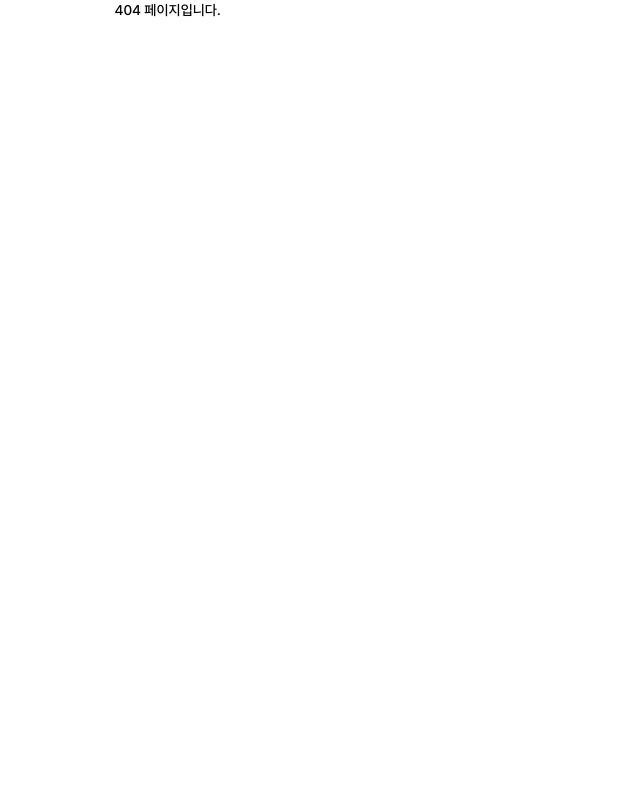
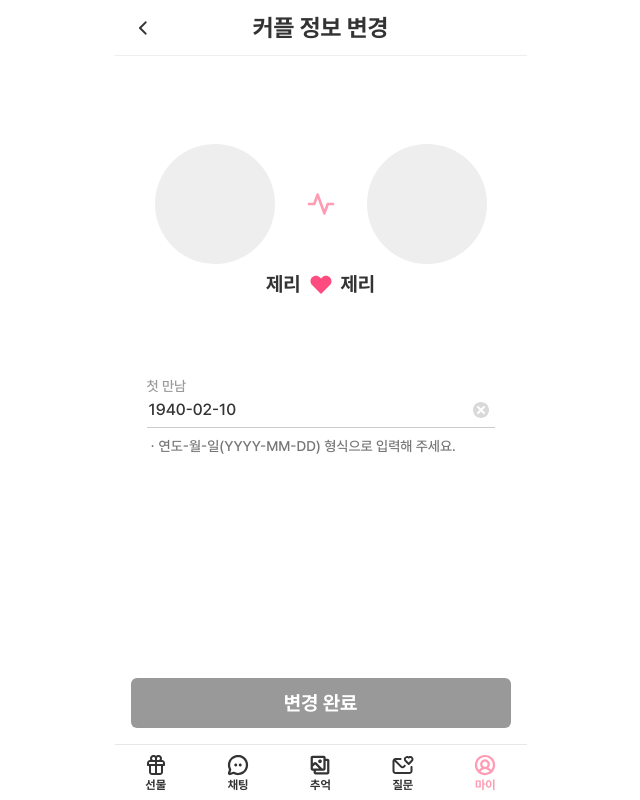
Before and after one commit to LoFin-official/LoFin-FE, a Next.js app: page /my-page/profile/couple-edit in a window 1280 px wide. Before the commit this address had no page. Shown: the whole page, without its empty margins (312-952 px from the left). Built offline with nearby package versions, Linux system fonts and the light colour scheme.

Commit message:
🌟 Feat : 마이 페이지(프로필) - 마크업 완료

```diff
--- /dev/null
+++ b/src/pages/my-page/profile/couple-edit.tsx
@@ -0,0 +1,88 @@
+import BottomBar from '@/components/shared/BottomBar';
+import Button from '@/components/shared/Button';
+import Header from '@/components/shared/Header';
+import Input from '@/components/shared/Input';
+import ProfileItem from '@/components/shared/ProfileItem';
+import { useRouter } from 'next/router';
+import React, { ReactNode, useState } from 'react';
+
+export default function CoupleSinceEditPage() {
+  const router = useRouter();
+
+  const initialData = {
+    coupleSince: '1940-02-10',
+  };
+
+  const [formData, setFormData] = useState(initialData);
+
+  const isValidDate = (dateString: string) => {
+    if (!/^\d{4}-\d{2}-\d{2}$/.test(dateString)) return false;
+    const [year, month, day] = dateString.split('-').map(Number);
+    const date = new Date(year, month - 1, day);
+    return date.getFullYear() === year && date.getMonth() === month - 1 && date.getDate() === day;
+  };
+
+  const isValidBirth = /^\d{4}-\d{2}-\d{2}$/.test(formData.coupleSince) && isValidDate(formData.coupleSince);
+
+  // 변경 여부 체크
+  const isChanged = formData.coupleSince.trim() !== initialData.coupleSince;
+
+  const isComplete = isValidBirth && isChanged;
+
+  const formatBirthInput = (value: string) => {
+    const digits = value.replace(/\D/g, '').slice(0, 8);
+    const parts = [digits.slice(0, 4), digits.slice(4, 6), digits.slice(6, 8)].filter(Boolean);
+    return parts.join('-');
+  };
+
+  const handleChange = (e: React.ChangeEvent<HTMLInputElement>) => {
+    const { name, value } = e.target;
+    const newValue = name === 'coupleSince' ? formatBirthInput(value) : value;
+
+    setFormData((prev) => ({
+      ...prev,
+      [name]: newValue,
+    }));
+  };
+
+  const handleProfile = () => {
+    if (isComplete) {
+      // 변경된 경우에만 동작
+      router.push('/my-page/profile');
+    }
+  };
+
+  return (
+    <div className='flex flex-col justify-between min-h-[calc(100vh-112px)] pt-16 items-center'>
+      <div className='flex flex-col gap-16 items-center'>
+        <ProfileItem />
+        <div className='flex flex-col gap-8'>
+          <Input
+            width={'348px'}
+            label='첫 만남'
+            placeholder='1940. 02. 10.'
+            helperText='ㆍ연도-월-일(YYYY-MM-DD) 형식으로 입력해 주세요.'
+            name='coupleSince'
+            maxLength={10}
+            value={formData.coupleSince}
+            onChange={handleChange}
+          />
+        </div>
+      </div>
+      <div className='mt-16'>
+        <Button isComplete={isComplete} onClick={handleProfile} className='mb-4'>
+          변경 완료
+        </Button>
+      </div>
+    </div>
+  );
+}
+
+CoupleSinceEditPage.getLayout = (page: ReactNode) => {
+  return (
+    <>
+      <Header>커플 정보 변경</Header>
+      <BottomBar>{page}</BottomBar>
+    </>
+  );
+};
--- /dev/null
+++ b/src/pages/my-page/profile/edit.tsx
@@ -0,0 +1,101 @@
+import BottomBar from '@/components/shared/BottomBar';
+import Button from '@/components/shared/Button';
+import Header from '@/components/shared/Header';
+import Input from '@/components/shared/Input';
+import { useRouter } from 'next/router';
+import React, { ReactNode, useState } from 'react';
+
+export default function ProfileEditPage() {
+  const router = useRouter();
+
+  const initialData = {
+    nickname: '제리',
+    birth: '1940-02-10',
+  };
+
+  const [formData, setFormData] = useState(initialData);
+
+  const isOnlyConsonantsOrVowels = /^[ㄱ-ㅎㅏ-ㅣ]+$/.test(formData.nickname.trim());
+  const isValidNickname = formData.nickname.trim().length >= 2 && formData.nickname.trim().length <= 8 && !isOnlyConsonantsOrVowels;
+
+  const isValidDate = (dateString: string) => {
+    if (!/^\d{4}-\d{2}-\d{2}$/.test(dateString)) return false;
+    const [year, month, day] = dateString.split('-').map(Number);
+    const date = new Date(year, month - 1, day);
+    return date.getFullYear() === year && date.getMonth() === month - 1 && date.getDate() === day;
+  };
+
+  const isValidBirth = /^\d{4}-\d{2}-\d{2}$/.test(formData.birth) && isValidDate(formData.birth);
+
+  // 변경 여부 체크
+  const isChanged = formData.nickname.trim() !== initialData.nickname || formData.birth.trim() !== initialData.birth;
+
+  const isComplete = isValidNickname && isValidBirth && isChanged;
+
+  const formatBirthInput = (value: string) => {
+    const digits = value.replace(/\D/g, '').slice(0, 8);
+    const parts = [digits.slice(0, 4), digits.slice(4, 6), digits.slice(6, 8)].filter(Boolean);
+    return parts.join('-');
+  };
+
+  const handleChange = (e: React.ChangeEvent<HTMLInputElement>) => {
+    const { name, value } = e.target;
+    const newValue = name === 'birth' ? formatBirthInput(value) : value;
+
+    setFormData((prev) => ({
+      ...prev,
+      [name]: newValue,
+    }));
+  };
+
+  const handleProfile = () => {
+    if (isComplete) {
+      // 변경된 경우에만 동작
+      router.push('/my-page/profile');
+    }
+  };
+
+  return (
+    <div className='flex flex-col justify-between min-h-[calc(100vh-112px)] pt-16 items-center'>
+      <div className='flex flex-col gap-16 items-center'>
+        <div className='w-[150px] h-[150px] bg-[#CCCCCC] rounded-full'></div>
+        <div className='flex flex-col gap-8'>
+          <Input
+            width={'348px'}
+            label='닉네임'
+            placeholder='제리'
+            helperText='ㆍ닉네임은 최소 두 글자, 최대 여덟 글자까지 작성 가능합니다.'
+            name='nickname'
+            maxLength={8}
+            value={formData.nickname}
+            onChange={handleChange}
+          />
+          <Input
+            width={'348px'}
+            label='생년월일'
+            placeholder='1940. 02. 10.'
+            helperText='ㆍ연도-월-일(YYYY-MM-DD) 형식으로 입력해 주세요.'
+            name='birth'
+            maxLength={10}
+            value={formData.birth}
+            onChange={handleChange}
+          />
+        </div>
+      </div>
+      <div className='mt-16'>
+        <Button isComplete={isComplete} onClick={handleProfile} className='mb-4'>
+          변경 완료
+        </Button>
+      </div>
+    </div>
+  );
+}
+
+ProfileEditPage.getLayout = (page: ReactNode) => {
+  return (
+    <>
+      <Header>프로필 변경</Header>
+      <BottomBar>{page}</BottomBar>
+    </>
+  );
+};
--- a/src/pages/my-page/profile/index.tsx
+++ b/src/pages/my-page/profile/index.tsx
@@ -1,9 +1,70 @@
+import { ForwardIcon } from '@/assets/icons/SvgIcon';
 import BottomBar from '@/components/shared/BottomBar';
 import Header from '@/components/shared/Header';
+import { useRouter } from 'next/router';
 import React, { ReactNode } from 'react';
 
 export default function ProfilePage() {
-  return <div className='bg-[#ffd9e1]/35 min-h-[calc(100vh-112px)]'></div>;
+  const router = useRouter();
+
+  return (
+    <div className='flex flex-col gap-4 pt-4 bg-[#ffd9e1]/35 min-h-[calc(100vh-112px)] items-center pb-[72px]'>
+      <div className='flex flex-col gap-4 w-[380px] h-[296px] bg-[#FFFFFF] rounded-[18px] px-6 py-6 items-center'>
+        {/* 내 프로필 */}
+        <span className='h-6 text-xl font-bold text-[#333333] self-start'>내 프로필</span>
+
+        {/* 프로필 이미지 */}
+        <div className='w-[120px] h-[120px] rounded-full bg-[#CCCCCC]'></div>
+
+        {/* 닉네임 */}
+        <div className='flex flex-row justify-between items-center w-full cursor-pointer' onClick={() => router.push('/my-page/profile/edit')}>
+          <span className='text-lg text-[#333333]'>닉네임</span>
+          <div className='flex flex-row gap-2 items-center'>
+            <span className='text-lg text-[#999999]'>제리</span>
+            <ForwardIcon />
+          </div>
+        </div>
+
+        {/* 생년월일 */}
+        <div className='flex flex-row justify-between items-center w-full cursor-pointer' onClick={() => router.push('/my-page/profile/edit')}>
+          <span className='text-lg text-[#333333]'>생년월일</span>
+          <div className='flex flex-row gap-2 items-center'>
+            <span className='text-lg text-[#999999]'>1940. 02. 10.</span>
+            <ForwardIcon />
+          </div>
+        </div>
+      </div>
+      <div className='flex flex-col gap-4 w-[380px] h-[296px] bg-[#FFFFFF] rounded-[18px] px-6 py-6 items-center'>
+        {/* 애인 프로필 */}
+        <span className='h-6 text-xl font-bold text-[#333333] self-start'>애인 프로필</span>
+
+        {/* 프로필 이미지 */}
+        <div className='w-[120px] h-[120px] rounded-full bg-[#CCCCCC]'></div>
+
+        {/* 닉네임 */}
+        <div className='flex flex-row justify-between items-center w-full'>
+          <span className='text-lg text-[#333333]'>닉네임</span>
+          <span className='text-lg text-[#999999]'>톰</span>
+        </div>
+
+        {/* 생년월일 */}
+        <div className='flex flex-row justify-between items-center w-full'>
+          <span className='text-lg text-[#333333]'>생년월일</span>
+          <span className='text-lg text-[#999999]'>1940. 02. 10.</span>
+        </div>
+      </div>
+      <div className='flex flex-col gap-4 w-[380px] h-[116px] bg-[#FFFFFF] rounded-[18px] py-6 px-6 items-center'>
+        <span className='h-6 text-xl font-bold text-[#333333] self-start'>커플 정보</span>
+        <div className='flex flex-row justify-between items-center w-full cursor-pointer'>
+          <span className='text-lg text-[#333333]'>첫 만남</span>
+          <div className='flex flex-row gap-2 items-center' onClick={() => router.push('/my-page/profile/couple-edit')}>
+            <span className='text-lg text-[#999999]'>2025. 02. 08.</span>
+            <ForwardIcon />
+          </div>
+        </div>
+      </div>
+    </div>
+  );
 }
 
 ProfilePage.getLayout = (page: ReactNode) => {
```
